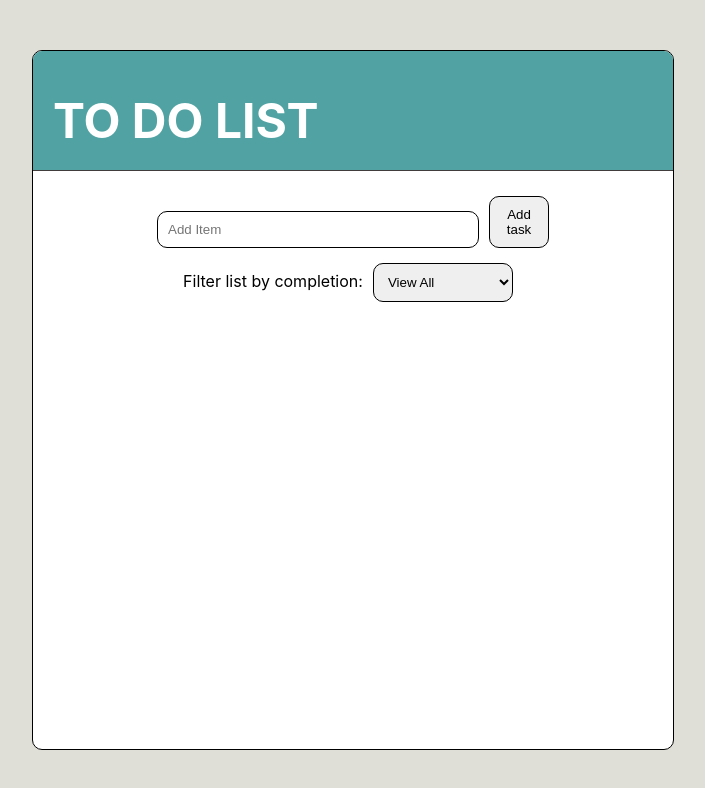
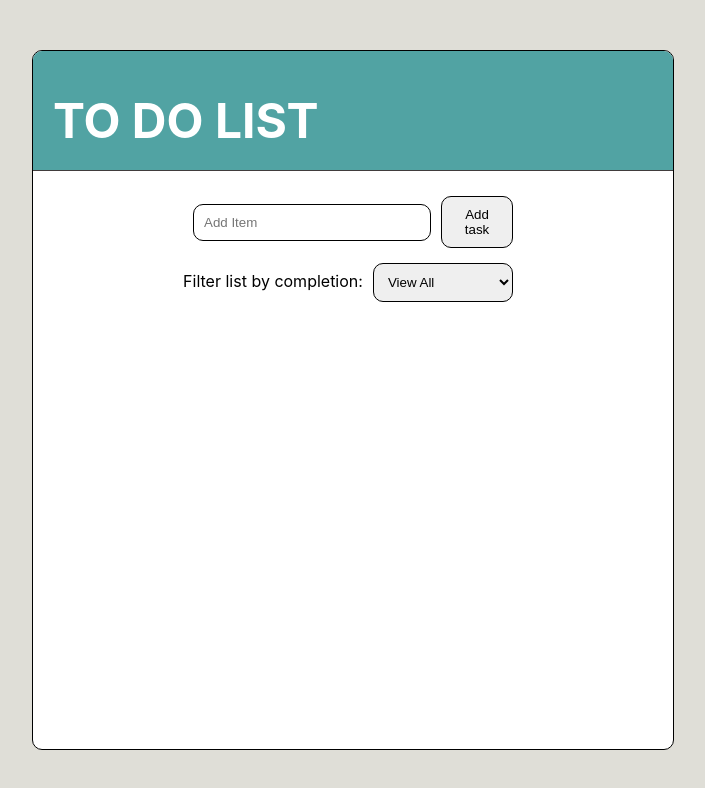
Before and after one commit to fan-shao/todo-list, a React (Create React App) app: page / in a window 1280 px wide. Shown: the top 788 px of the page, without its empty margins (287-992 px from the left). Built offline with nearby package versions, Linux system fonts and the light colour scheme.

Commit message:
update css for prod display

```diff
--- a/src/App.css
+++ b/src/App.css
@@ -39,6 +39,18 @@ header {
   padding: 20px;
 }
 
+form {
+  display: flex;
+  justify-content: center;
+  align-items: center;
+  width: 60%;
+}
+.app__todo-input {
+  display: flex;
+  justify-content: center;
+  align-items: center;
+}
+
 .app__todo-input input,
 .app__todo-input button {
   padding: 10px;
@@ -48,11 +60,11 @@ header {
 }
 
 .app__todo-input input {
-  width: 50%;
+  width: 60%;
 }
 
 .app__todo-input button {
-  width: 10%;
+  width: 20%;
   transition: background-color 0.3 ease-in;
   -moz-transition: background-color 0.3s ease-in;
   -webkit-transition: background-color 0.3s ease-in;
```
